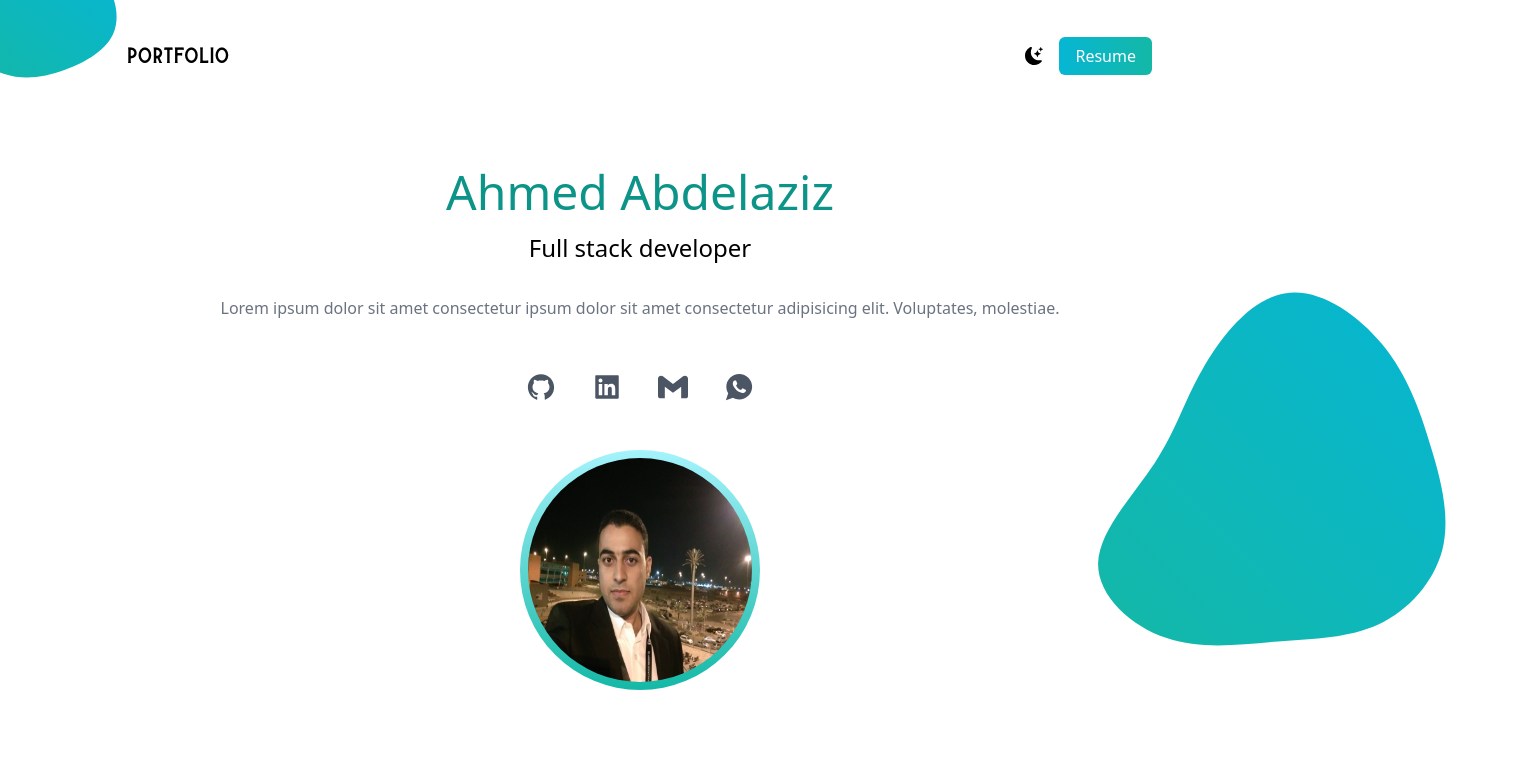
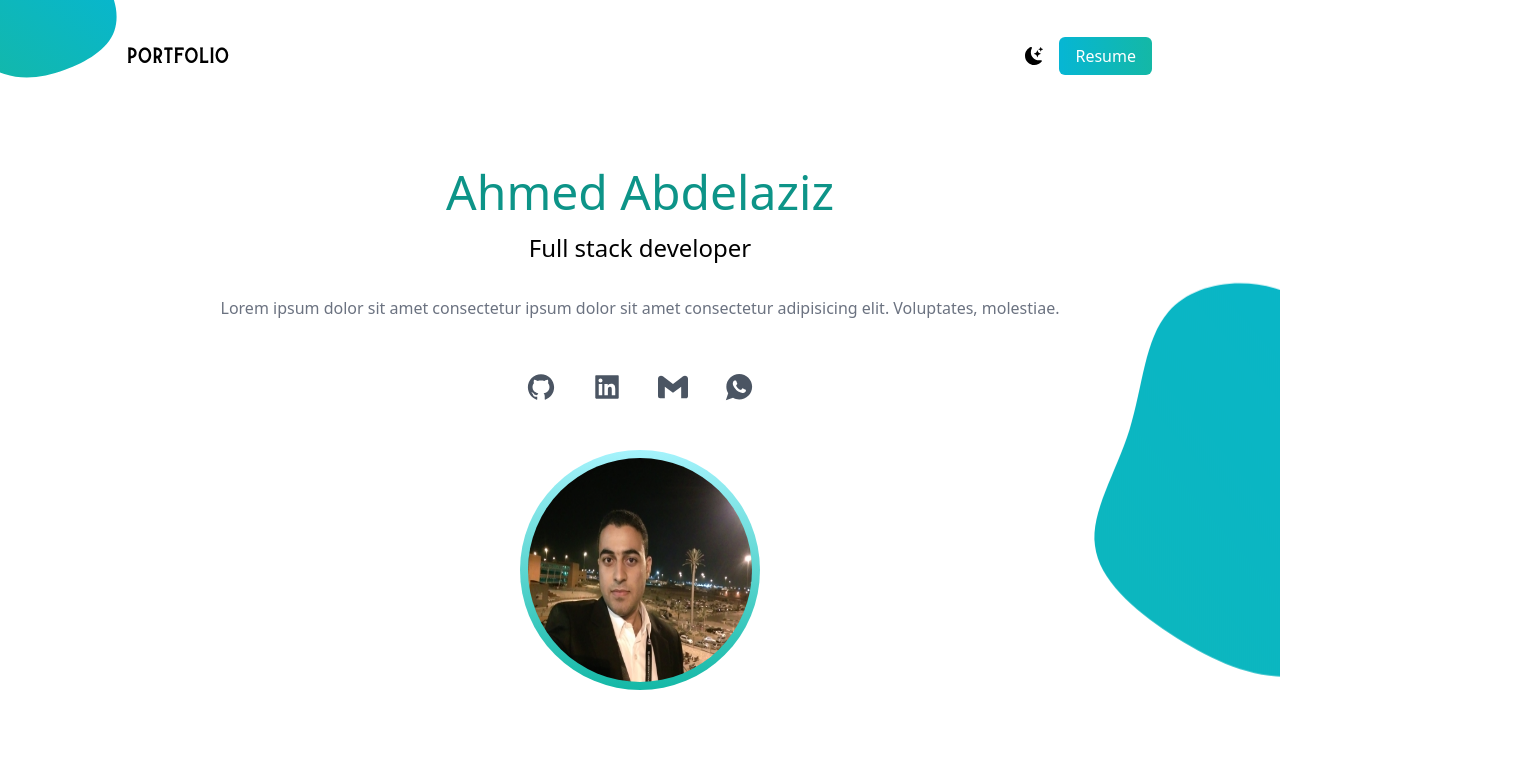
Before and after one commit to Aziz3010/Portfolio, a React (Create React App) app: page / in a window 1280 px wide. Shown: the top 784 px of the page, 1520 px wide, since content can reach past the window. Built offline with nearby package versions, Linux system fonts and the light colour scheme.

Commit message:
edit on svg

```diff
--- a/src/Sections/Header/Header.css
+++ b/src/Sections/Header/Header.css
@@ -8,11 +8,11 @@ header img.svg01 {
 }
 
 header img.svg02 {
-    width: 30rem;
-    height: 30rem;
+    width: fit-content;
+    height: fit-content;
     position: absolute;
     top: 50vh;
-    right: -15rem;
+    right: 0;
     transform: translateY(-30%);
     z-index: -1;
 }
--- a/src/Sections/Header/Header.jsx
+++ b/src/Sections/Header/Header.jsx
@@ -7,7 +7,7 @@ import { IoLogoWhatsapp } from "react-icons/io";
 import { SiGmail } from "react-icons/si";
 import myPhoto from "../../assets/image/Ahmed Abdelaziz.jpg";
 import svg01 from "../../assets/svg/blob.svg";
-import svg02 from "../../assets/svg/blob (1).svg";
+import svg02 from "../../assets/svg/graph.png";
 import "./Header.css";
 
 const Header = () => {
--- a/src/index.css
+++ b/src/index.css
@@ -10,7 +10,6 @@
 
 body {
   position: relative;
-  overflow-x: hidden;
 }
 
 body.dark {
```
Also changed, not shown: src/assets/svg/graph.png (added).
